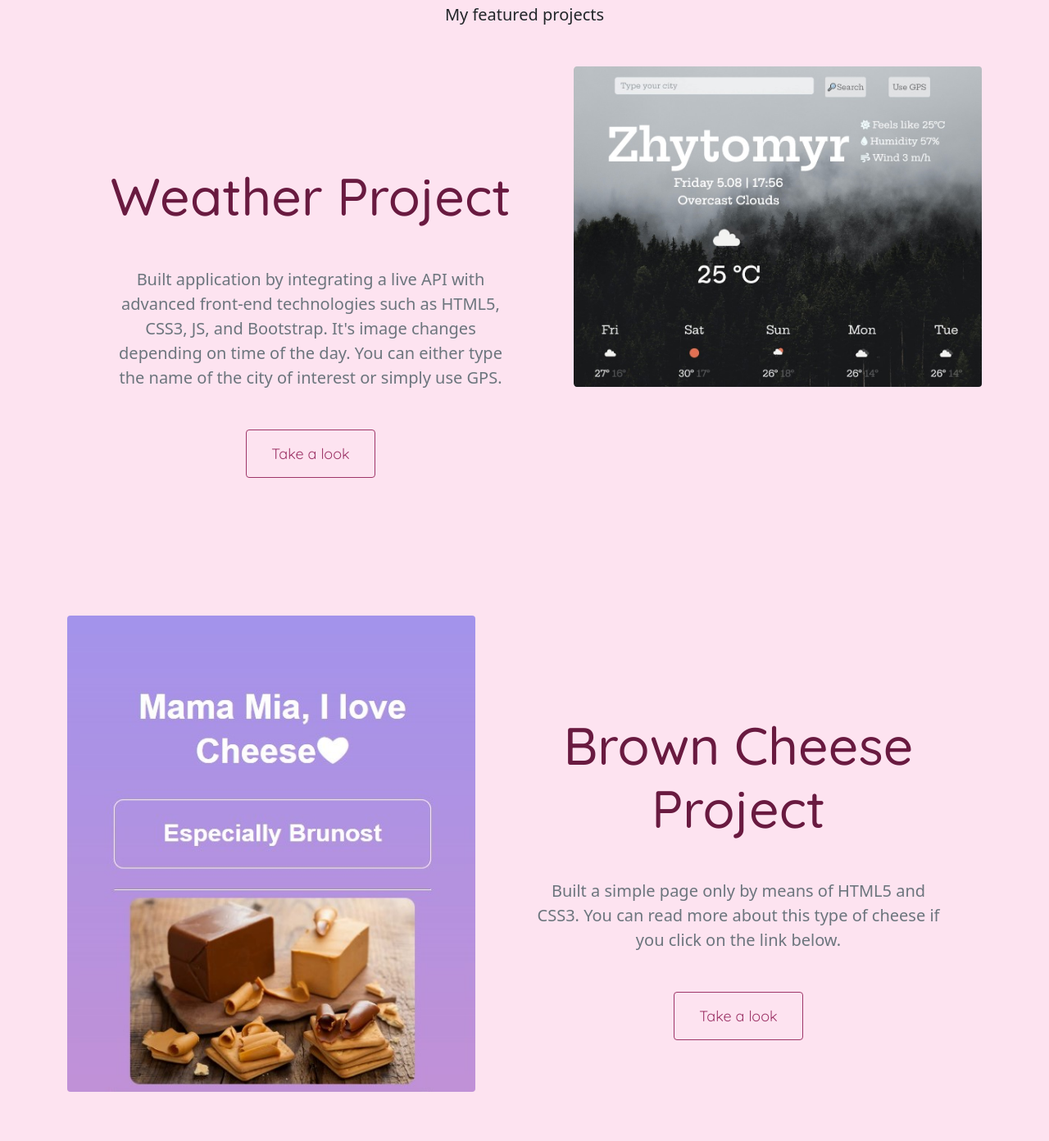
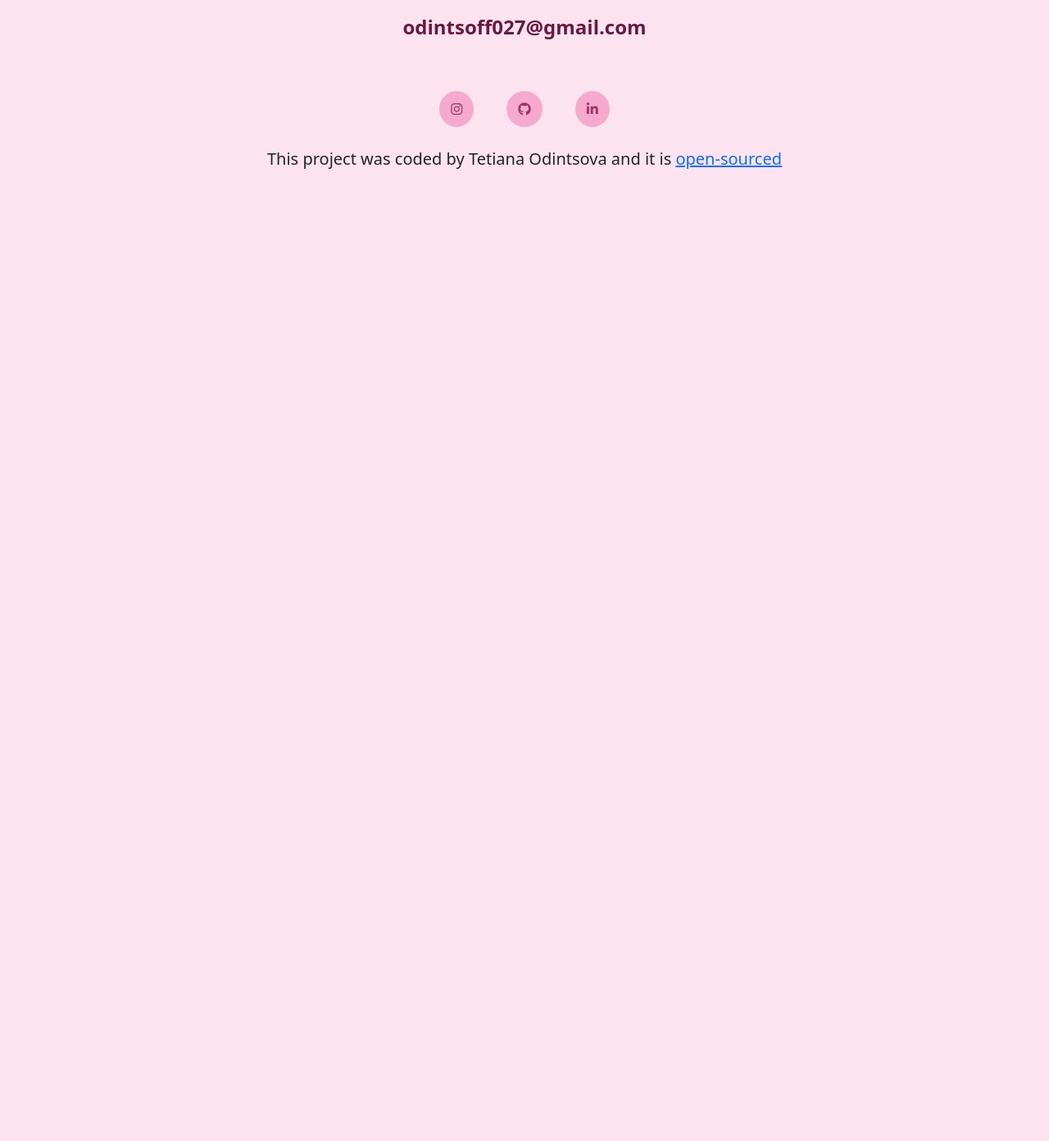
Before and after one commit to od1ntsoff/TO-Portfolio, a plain HTML site: page index.html in a window 1280 px wide. Shown: the part 654-2046 px from the top of the page at 82% size. After the commit the page ends 879 px from the top, so only its background shows below. Drawn offline with nearby package versions, Linux system fonts and the light colour scheme.

Commit message:
Fixed Homepage

```diff
--- a/index.html
+++ b/index.html
@@ -96,59 +96,6 @@
       >
     </div>
 
-    <div class="container">
-      <p class="text-center m-5">My featured projects</p>
-      <div class="row mb-5">
-        <div class="col project-description">
-          <h2 class="mb-5">Weather Project</h2>
-          <p class="mb-5 text-muted">
-            Built application by integrating a live API with advanced front-end
-            technologies such as HTML5, CSS3, JS, and Bootstrap. It's image
-            changes depending on time of the day. You can either type the name
-            of the city of interest or simply use GPS.
-          </p>
-          <a
-            href="https://cozy-haupia-0987ed.netlify.app/"
-            target="_blank"
-            class="btn btn-branding-outline"
-            title="Go to the Weather app"
-            >Take a look</a
-          >
-        </div>
-        <div class="col d-none d-lg-block">
-          <img
-            src="images/weather.jpg"
-            alt="Imagage of the weather application"
-            class="img-fluid"
-          />
-        </div>
-      </div>
-
-      <div class="row mb-5">
-        <div class="col d-none d-lg-block">
-          <img
-            src="images/brunost.jpg"
-            alt="Imagage of the weather application"
-            class="img-fluid"
-          />
-        </div>
-        <div class="col project-description">
-          <h2 class="mb-5">Brown Cheese Project</h2>
-          <p class="mb-5 text-muted">
-            Built a simple page only by means of HTML5 and CSS3. You can read
-            more about this type of cheese if you click on the link below.
-          </p>
-          <a
-            href="https://s3.amazonaws.com/shecodesio-production/challenge_submissions/files/000/893/221/original/final_project.html?1653914391"
-            target="_blank"
-            class="btn btn-branding-outline"
-            title="Go to the brown cheese page"
-            >Take a look</a
-          >
-        </div>
-      </div>
-    </div>
-
     <footer>
       <div class="d-flex justify-content-center">
         <a
```
